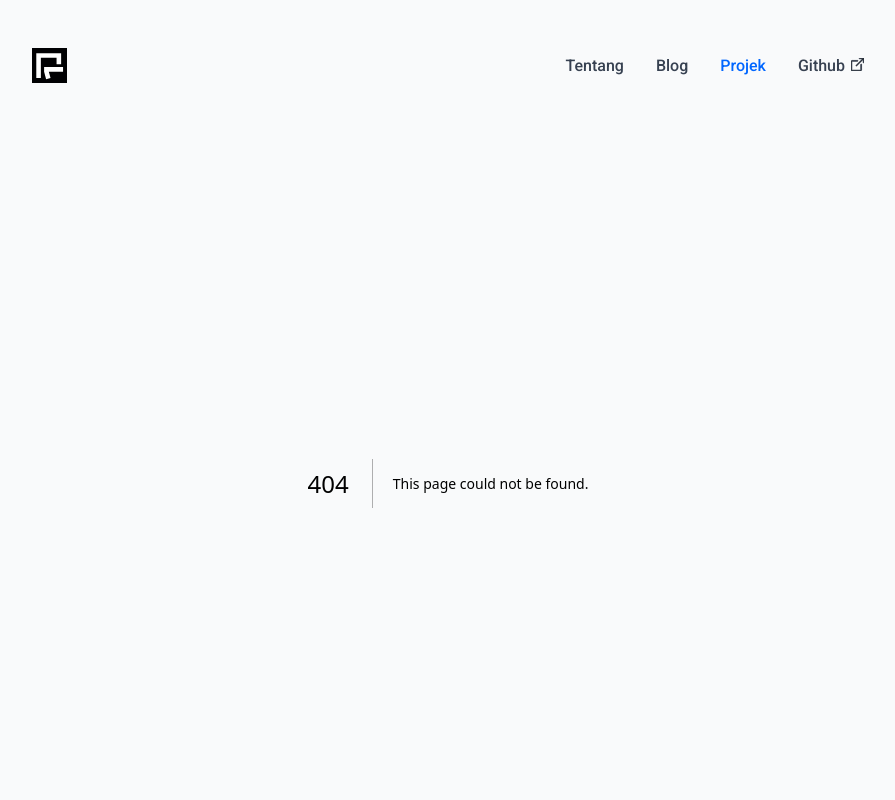
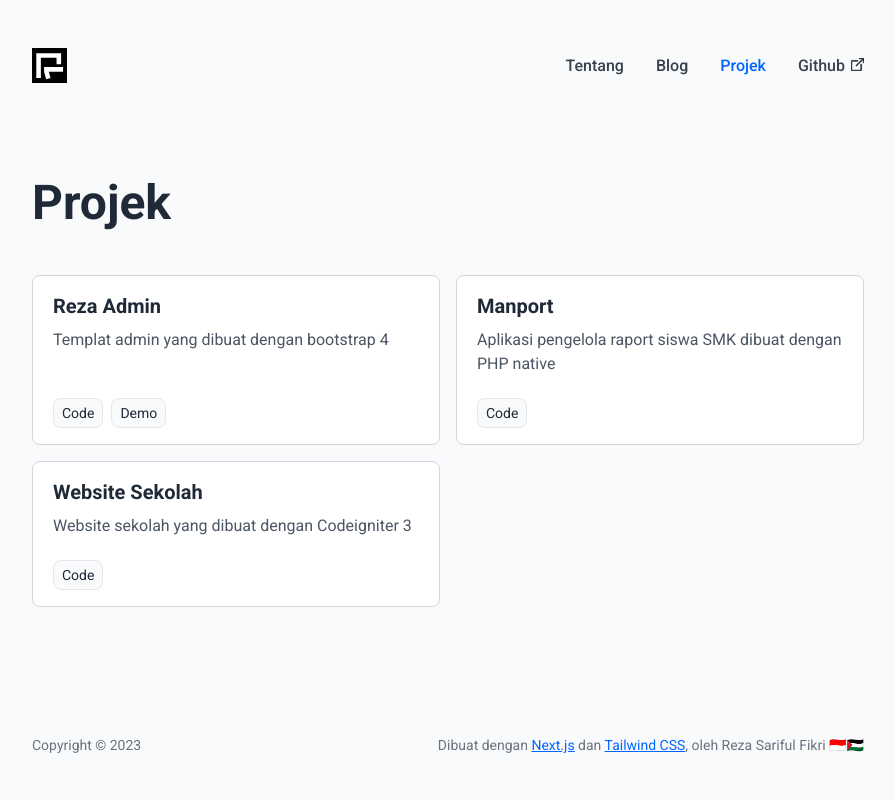
Before and after one commit to rezafikkri/rezafikkri.github.io, a Next.js app: page /project in a window 1280 px wide. Before the commit this address had no page. Shown: the top 800 px of the page, without its empty margins (192-1087 px from the left). Built offline with nearby package versions, Linux system fonts and the light colour scheme.

Commit message:
refactor: project

```diff
--- a/app/_components/layout/nav.jsx
+++ b/app/_components/layout/nav.jsx
@@ -32,8 +32,8 @@ export default function Nav() {
         </li>
         <li className="inline-block pr-8">
           <Link
-            href="/projects"
-            className={`hover:text-ajwa-blue no-underline ${activeNav('/projects')}`}
+            href="/project"
+            className={`hover:text-ajwa-blue no-underline ${activeNav('/project')}`}
           >
             Projek
           </Link>
--- a/app/home-page.jsx
+++ b/app/home-page.jsx
@@ -21,7 +21,7 @@ export default function HomePage({ topics, latestPosts }) {
         <div className="mt-7 grid sm:grid-cols-2 gap-4">
           <ProjectList />
         </div>
-        <Link href="/projects" className="inline-block no-underline mt-5 hover:text-ajwa-blue">Lihat Semua &raquo;</Link>
+        <Link href="/project" className="inline-block no-underline mt-5 hover:text-ajwa-blue">Lihat Semua &raquo;</Link>
       </section>
     </>
   )
--- /dev/null
+++ b/app/project/page.jsx
@@ -0,0 +1,7 @@
+import ProjectPage from "./project-page";
+
+export default function Page() {
+  return (
+    <ProjectPage />
+  );
+}
--- /dev/null
+++ b/app/project/project-page.jsx
@@ -0,0 +1,17 @@
+import ProjectList from "../_components/project/project-list";
+
+export default function ProjectPage() {
+  return (
+    <>
+      <header className="mt-24 text-gray-800">
+        <h1 className="text-5xl font-bold">Projek</h1>
+      </header>
+      <section className="mt-12 text-gray-800">
+        <div className="mt-9 grid sm:grid-cols-2 gap-4">
+          <ProjectList />
+        </div>
+      </section>
+    </>
+
+  );
+}
```
